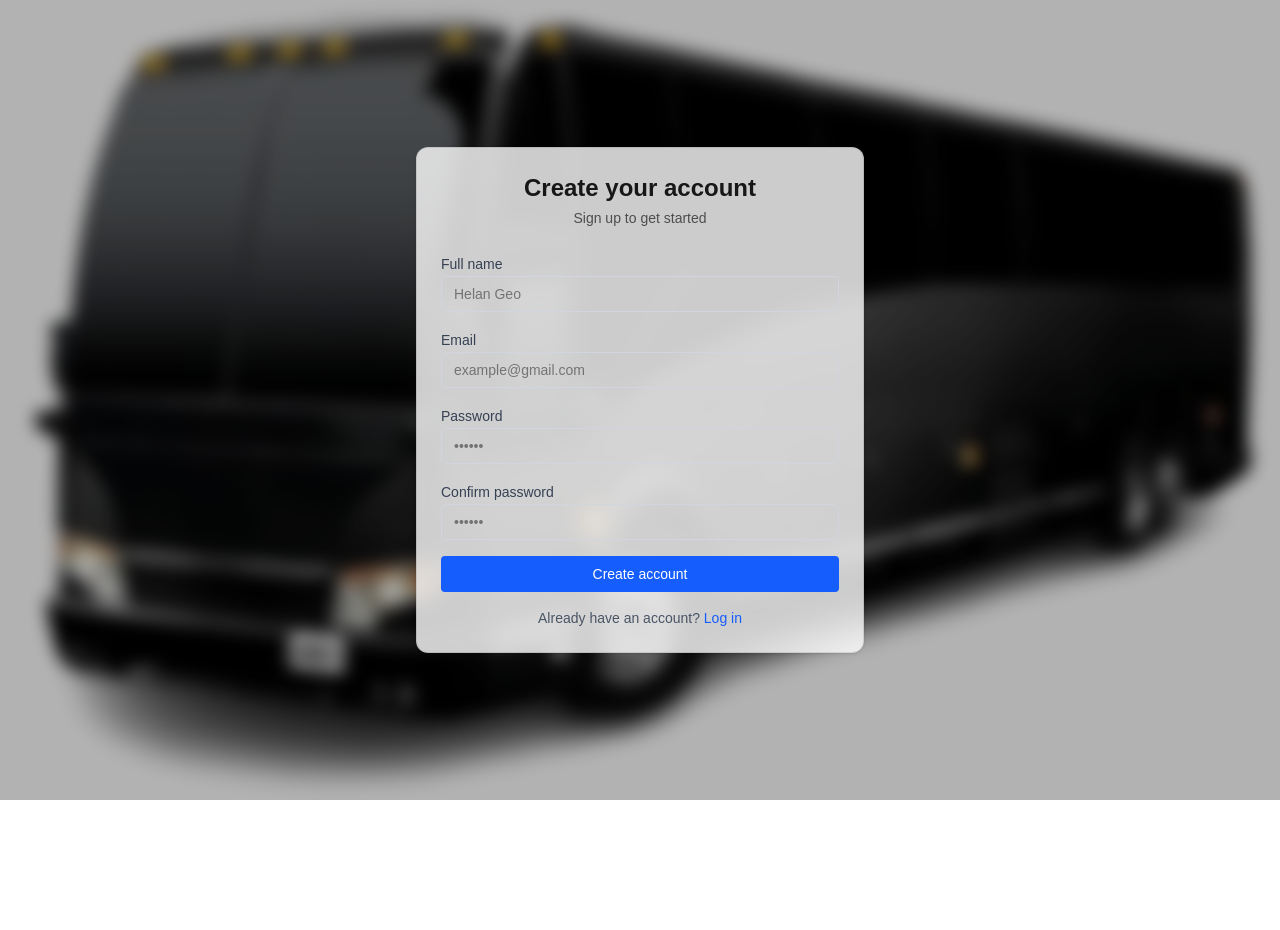
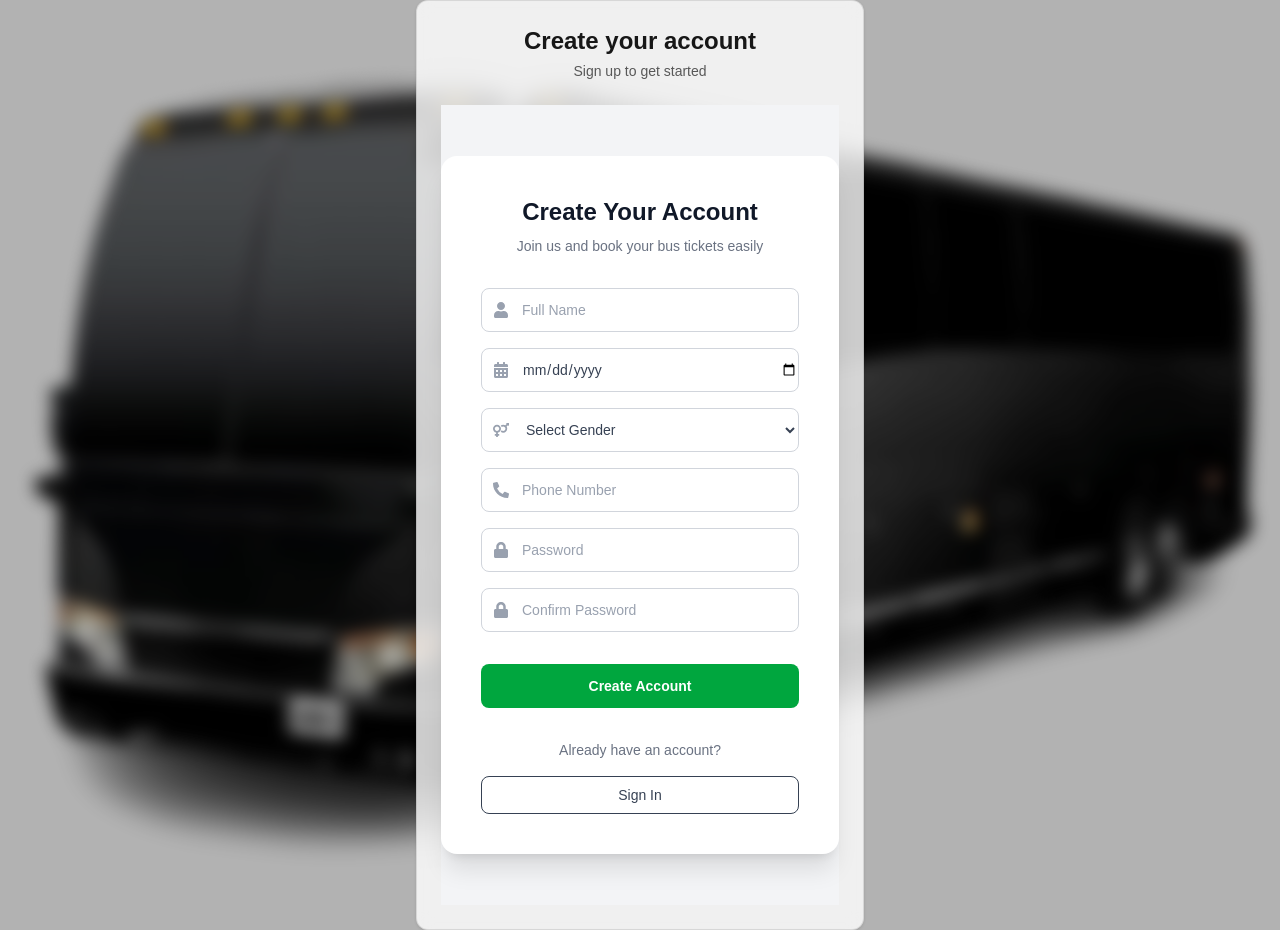
Before and after one commit to helangeorge999/busbooking_web, a Next.js app: page /register in a window 1280 px wide. Before the commit the page ends 800 px from the top, so only its background shows below. Built offline with nearby package versions, Linux system fonts and the light colour scheme.

Commit message:
update code

```diff
--- a/app/(auth)/_components/LoginForm.tsx
+++ b/app/(auth)/_components/LoginForm.tsx
@@ -22,77 +22,96 @@ export default function LoginForm() {
 
   const submit = async (values: LoginData) => {
     startTransition(async () => {
-            // simulate API call
       await new Promise((r) => setTimeout(r, 1000));
-
       console.log("login", values);
-
-            // ✅ Redirect to dashboard after login
       router.push("/auth/dashboard");
     });
   };
 
   return (
-        <form
-            onSubmit={handleSubmit(submit)}
-            className="space-y-5 rounded-2xl bg-black/60 backdrop-blur-xl p-8 shadow-2xl"
-        >
+    <div className="flex min-h-screen items-center justify-center bg-black">
 
+      {/* DARK CARD */}
+      <div className="w-full max-w-md rounded-2xl bg-gradient-to-b
+                      from-black to-gray-900 px-6 py-6 shadow-2xl">
 
-            {/* Email */}
-            <div className="space-y-1">
-                <label className="text-sm text-gray-300">Email</label>
+        {/* WHITE FORM CARD */}
+        <div className="mt-2 rounded-xl bg-white p-5">
+          <form onSubmit={handleSubmit(submit)} className="space-y-4">
+
+            {/* EMAIL */}
+            <div className="relative">
+              <span className="absolute left-3 top-1/2 -translate-y-1/2 text-gray-500">
+                ✉️
+              </span>
               <input
                 {...register("email")}
-                    type="email"
-                    placeholder="you@example.com"
-                    className="h-10 w-full rounded-md bg-blue-50 px-3 text-sm text-gray-900
-                               outline-none focus:ring-2 focus:ring-blue-500"
+                type="text"
+                placeholder="Email or Phone Number"
+                className="h-11 w-full rounded-md border border-gray-300
+                           pl-10 text-sm text-black
+                           focus:outline-none focus:ring-2 focus:ring-blue-600"
               />
               {errors.email?.message && (
-                    <p className="text-xs text-red-400">
+                <p className="mt-1 text-xs text-red-500">
                   {errors.email.message}
                 </p>
               )}
             </div>
 
-            {/* Password */}
-            <div className="space-y-1">
-                <label className="text-sm text-gray-300">Password</label>
+            {/* PASSWORD */}
+            <div className="relative">
+              <span className="absolute left-3 top-1/2 -translate-y-1/2 text-gray-500">
+                🔒
+              </span>
               <input
                 {...register("password")}
                 type="password"
-                    placeholder="••••••••"
-                    className="h-10 w-full rounded-md bg-blue-50 px-3 text-sm text-gray-900
-                               outline-none focus:ring-2 focus:ring-blue-500"
+                placeholder="Password"
+                className="h-11 w-full rounded-md border border-gray-300
+                           pl-10 text-sm text-black
+                           focus:outline-none focus:ring-2 focus:ring-blue-600"
               />
               {errors.password?.message && (
-                    <p className="text-xs text-red-400">
+                <p className="mt-1 text-xs text-red-500">
                   {errors.password.message}
                 </p>
               )}
             </div>
 
-            {/* Login Button */}
+            {/* LOGIN BUTTON */}
             <button
               type="submit"
               disabled={isSubmitting || pending}
-                className="h-9 w-full rounded-md bg-blue-600 text-sm font-medium text-white
+              className="h-11 w-full rounded-md bg-blue-600
+                         text-sm font-medium text-white
                          hover:bg-blue-700 disabled:opacity-60"
             >
-                {isSubmitting || pending ? "Logging in..." : "Log in"}
+              {isSubmitting || pending ? "Logging in..." : "Login"}
             </button>
 
-            {/* Signup Link */}
-            <div className="text-center text-sm text-gray-400">
-                Don&apos;t have an account?{" "}
+            {/* FORGOT PASSWORD */}
+            <p className="text-center text-xs text-gray-600 hover:underline cursor-pointer">
+              Forgot password?
+            </p>
+
+            {/* SIGNUP */}
+            <p className="pt-2 text-center text-xs text-gray-600">
+              Don&apos;t have an account?
+            </p>
+
             <Link
               href="/register"
-                    className="text-blue-500 hover:underline"
+              className="block h-11 w-full rounded-md border border-gray-400
+                         text-center text-sm leading-[44px]
+                         text-black hover:bg-gray-100"
             >
-                    Sign up
+              Create account
             </Link>
+
+          </form>
         </div>
-        </form>
+      </div>
+    </div>
   );
 }
--- a/app/(auth)/_components/RegisterForm.tsx
+++ b/app/(auth)/_components/RegisterForm.tsx
@@ -2,13 +2,22 @@
 
 import { useForm } from "react-hook-form";
 import { zodResolver } from "@hookform/resolvers/zod";
-import Link from "next/link";
 import { RegisterData, registerSchema } from "../schema";
 import { useTransition } from "react";
 import { useRouter } from "next/navigation";
+import Link from "next/link";
+
+import {
+    FaUser,
+    FaCalendarAlt,
+    FaVenusMars,
+    FaPhoneAlt,
+    FaLock,
+} from "react-icons/fa";
 
 export default function RegisterForm() {
     const router = useRouter();
+    const [pending, startTransition] = useTransition();
 
     const {
         register,
@@ -19,95 +28,130 @@ export default function RegisterForm() {
         mode: "onSubmit",
     });
 
-    const [pending, setTransition] = useTransition();
-
     const submit = async (values: RegisterData) => {
-        setTransition(async () => {
-            await new Promise((resolve) => setTimeout(resolve, 1000));
+        startTransition(async () => {
+            await new Promise((r) => setTimeout(r, 1000));
+            console.log("register", values);
             router.push("/login");
         });
-        console.log("register", values);
     };
 
     return (
+        <div className="flex min-h-screen items-center justify-center bg-gray-100">
+  <div className="w-full max-w-md rounded-2xl bg-white p-10 shadow-xl">
+    {/* Header */}
+    <h1 className="mb-2 text-center text-2xl font-semibold text-gray-900">
+      Create Your Account
+    </h1>
+    <p className="mb-8 text-center text-sm text-gray-500">
+      Join us and book your bus tickets easily
+    </p>
+
     <form onSubmit={handleSubmit(submit)} className="space-y-4">
-
       {/* Full Name */}
-            <div className="space-y-1">
-                <label className="text-sm font-medium text-gray-700">Full name</label>
+      <div className="relative">
+        <FaUser className="absolute left-3 top-1/2 -translate-y-1/2 text-gray-400" />
         <input
           {...register("name")}
-                    placeholder="Helan Geo"
-                    className="h-9 w-full rounded border border-gray-300 px-3 text-sm
-                               focus:outline-none focus:ring-1 focus:ring-blue-500"
+          placeholder="Full Name"
+          className="h-11 w-full rounded-lg border border-gray-300 pl-10 text-sm text-gray-900
+                     placeholder-gray-400 focus:border-green-600 focus:ring-1 focus:ring-green-600"
         />
         {errors.name?.message && (
-                    <p className="text-xs text-red-500">{errors.name.message}</p>
+          <p className="mt-1 text-xs text-red-500">{errors.name.message}</p>
         )}
       </div>
 
-            {/* Email */}
-            <div className="space-y-1">
-                <label className="text-sm font-medium text-gray-700">Email</label>
+      {/* DOB */}
+      <div className="relative">
+        <FaCalendarAlt className="absolute left-3 top-1/2 -translate-y-1/2 text-gray-400" />
         <input
-                    {...register("email")}
-                    type="email"
-                    placeholder="example@gmail.com"
-                    className="h-9 w-full rounded border border-gray-300 px-3 text-sm
-                               focus:outline-none focus:ring-1 focus:ring-blue-500"
+          type="date"
+          className="h-11 w-full rounded-lg border border-gray-300 pl-10 text-sm text-gray-700
+                     focus:border-green-600 focus:ring-1 focus:ring-green-600"
         />
-                {errors.email?.message && (
-                    <p className="text-xs text-red-500">{errors.email.message}</p>
-                )}
+      </div>
+
+      {/* Gender */}
+      <div className="relative">
+        <FaVenusMars className="absolute left-3 top-1/2 -translate-y-1/2 text-gray-400" />
+        <select
+          className="h-11 w-full rounded-lg border border-gray-300 pl-10 text-sm text-gray-700
+                     focus:border-green-600 focus:ring-1 focus:ring-green-600"
+        >
+          <option value="">Select Gender</option>
+          <option value="male">Male</option>
+          <option value="female">Female</option>
+        </select>
+      </div>
+
+      {/* Phone */}
+      <div className="relative">
+        <FaPhoneAlt className="absolute left-3 top-1/2 -translate-y-1/2 text-gray-400" />
+        <input
+          type="tel"
+          placeholder="Phone Number"
+          className="h-11 w-full rounded-lg border border-gray-300 pl-10 text-sm text-gray-900
+                     placeholder-gray-400 focus:border-green-600 focus:ring-1 focus:ring-green-600"
+        />
       </div>
 
       {/* Password */}
-            <div className="space-y-1">
-                <label className="text-sm font-medium text-gray-700">Password</label>
+      <div className="relative">
+        <FaLock className="absolute left-3 top-1/2 -translate-y-1/2 text-gray-400" />
         <input
           {...register("password")}
           type="password"
-                    placeholder="••••••"
-                    className="h-9 w-full rounded border border-gray-300 px-3 text-sm
-                               focus:outline-none focus:ring-1 focus:ring-blue-500"
+          placeholder="Password"
+          className="h-11 w-full rounded-lg border border-gray-300 pl-10 text-sm text-gray-900
+                     placeholder-gray-400 focus:border-green-600 focus:ring-1 focus:ring-green-600"
         />
         {errors.password?.message && (
-                    <p className="text-xs text-red-500">{errors.password.message}</p>
+          <p className="mt-1 text-xs text-red-500">{errors.password.message}</p>
         )}
       </div>
 
       {/* Confirm Password */}
-            <div className="space-y-1">
-                <label className="text-sm font-medium text-gray-700">Confirm password</label>
+      <div className="relative">
+        <FaLock className="absolute left-3 top-1/2 -translate-y-1/2 text-gray-400" />
         <input
           {...register("confirmPassword")}
           type="password"
-                    placeholder="••••••"
-                    className="h-9 w-full rounded border border-gray-300 px-3 text-sm
-                               focus:outline-none focus:ring-1 focus:ring-blue-500"
+          placeholder="Confirm Password"
+          className="h-11 w-full rounded-lg border border-gray-300 pl-10 text-sm text-gray-900
+                     placeholder-gray-400 focus:border-green-600 focus:ring-1 focus:ring-green-600"
         />
         {errors.confirmPassword?.message && (
-                    <p className="text-xs text-red-500">{errors.confirmPassword.message}</p>
+          <p className="mt-1 text-xs text-red-500">
+            {errors.confirmPassword.message}
+          </p>
         )}
       </div>
 
-            {/* Create Account Button */}
+      {/* Submit */}
       <button
         type="submit"
         disabled={isSubmitting || pending}
-                className="h-9 w-full rounded bg-blue-600 text-white text-sm font-medium
-                           hover:bg-blue-700 disabled:opacity-60"
+        className="mt-4 h-11 w-full rounded-lg bg-green-600 text-sm font-semibold
+                   text-white hover:bg-green-700 disabled:opacity-60"
       >
-                {isSubmitting || pending ? "Creating account..." : "Create account"}
+        {isSubmitting || pending ? "Creating..." : "Create Account"}
       </button>
 
-            {/* Login Link */}
-            <div className="text-center text-sm text-gray-600">
-                Already have an account?{" "}
-                <Link href="/login" className="font-medium text-blue-600 hover:underline">
-                    Log in
+      {/* Login */}
+      <p className="mt-4 text-center text-sm text-gray-500">
+        Already have an account?
+      </p>
+      <Link
+        href="/login"
+        className="block w-full rounded-lg border border-black-300 py-2
+                   text-center text-sm font-medium text-gray-700 hover:bg-black-100"
+      >
+        Sign In
       </Link>
+    </form>
   </div>
-        </form>
+</div>
+
     );
 }
--- a/package.json
+++ b/package.json
@@ -9,9 +9,13 @@
     "lint": "eslint"
   },
   "dependencies": {
+    "@hookform/resolvers": "^5.2.2",
     "next": "16.1.1",
     "react": "19.2.3",
-    "react-dom": "19.2.3"
+    "react-dom": "19.2.3",
+    "react-hook-form": "^7.69.0",
+    "react-icons": "^5.5.0",
+    "zod": "^4.2.1"
   },
   "devDependencies": {
     "@tailwindcss/postcss": "^4",
```
Also changed, not shown: app/(auth)/schema.ts (+4 -7 lines), 1 other file (tests, documents, lock files or other folders). Lines whose indentation alone changed are shown as unchanged.
